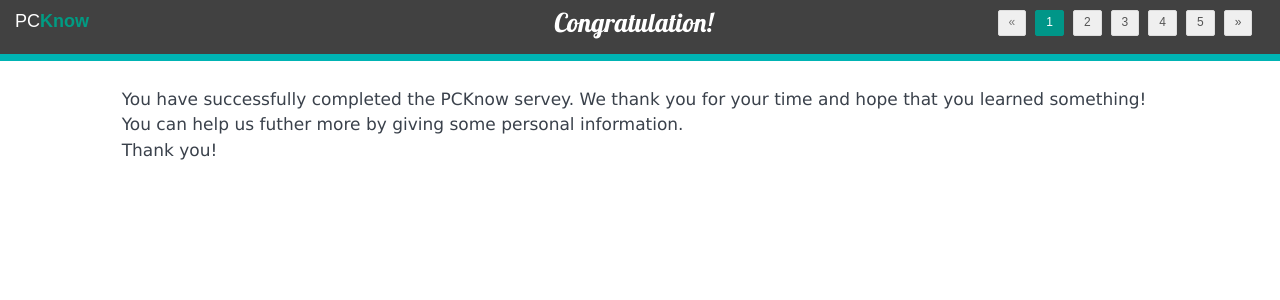
After one commit to poo92/Professional-Practice, a PHP site: page /final.php in a window 1280 px wide. The commit adds this page. Shown: the top 300 px of the page. Run offline with PHP 8.4, Linux system fonts and the light colour scheme; some libraries are stand-ins or nearby versions; some web fonts are replaced.

Commit message:
final page added

```diff
--- /dev/null
+++ b/final.php
@@ -0,0 +1,94 @@
+<!DOCTYPE html>
+<html>
+<head lang="en">
+    <meta charset="utf-8">
+    <meta http-equiv="X-UA-Compatible" content="IE=edge">
+    <meta name="viewport" content="width=device-width, initial-scale=1">
+    <title>PCKnow</title>
+
+
+    <link href="assets/css/bootstrap.min.css" rel="stylesheet">
+    <link href="assets/css/custom.css" rel="stylesheet">
+    <link href="assets/css/bootstrap.min.css" rel="stylesheet">
+    <link href="assets/css/mainCSS.css" rel="stylesheet">
+    <link href="assets/css/bootstrap.techie.css" rel="stylesheet">
+    <link rel="stylesheet" type="text/css" href="assets/css/style.css">
+
+    <link href='https://fonts.googleapis.com/css?family=Lobster' rel='stylesheet' type='text/css'>
+
+    <script src="assets/js/jquery-2.1.4.min.js"></script>
+
+</head>
+
+
+<body>
+<!-- Header -->
+<div id="header" style="background-color: #00b3b3; height: 61px;">
+
+    <nav class="navbar navbar-inverse navbar-fixed-top" role="navigation" style="min-height: 53px;">
+
+        <div class="navbar-header">
+            <button type="button" class="navbar-toggle" data-toggle="collapse" data-target=".navbar-ex1-collapse">
+                <span class="sr-only">Toggle navigation</span>
+                <span class="icon-bar"></span>
+                <span class="icon-bar"></span>
+                <span class="icon-bar"></span>
+            </button>
+            <a class="navbar-brand" href="index.php" style="padding: 10px 15px 0px; height: 46px;">PC<strong
+                    style="color : #009b83; ">Know</strong></a>
+        </div>
+        <div class="col-sm-8">
+            <div id="title" class="col-sm-offset-3">Congratulation!</div>
+        </div>
+        <div class="col-sm-3">
+            <ul class="nav navbar-right top-nav">
+                <li class="dropdown">
+                    <ul class="pagination pagination-sm" style="margin: 10px 0px;">
+                        <li class="page-item disabled">
+                            <a class="page-link" href="#" aria-label="Previous">
+                                <span aria-hidden="true">&laquo;</span>
+                                <span class="sr-only">Previous</span>
+                            </a>
+                        </li>
+                        <li class="page-item active">
+                            <a class="page-link" href="#">1 <span class="sr-only">(current)</span></a>
+                        </li>
+                        <li class="page-item"><a class="page-link" href="#">2</a></li>
+                        <li class="page-item"><a class="page-link" href="#">3</a></li>
+                        <li class="page-item"><a class="page-link" href="#">4</a></li>
+                        <li class="page-item"><a class="page-link" href="#">5</a></li>
+                        <li class="page-item">
+                            <a class="page-link" href="#" aria-label="Next">
+                                <span aria-hidden="true">&raquo;</span>
+                                <span class="sr-only">Next</span>
+                            </a>
+                        </li>
+                    </ul>
+                </li>
+            </ul>
+        </div>
+    </nav>
+</div>
+<!-- header end -->
+
+<form role="form" method="post" action="<?php echo htmlspecialchars($_SERVER["PHP_SELF"]); ?>">
+    <!-- Content -->
+    <div id="step5" style="display: block;">
+        <br>
+        <div>
+            <p class="col-xs-10 col-xs-offset-1 phase-3-Paragraph">You have successfully completed the PCKnow servey. We thank you for your time and hope that you learned something!
+            <br>
+            You can help us futher more by giving some personal information.
+            <br>
+            Thank you!</p>
+        </div>
+        <br>
+    </div>
+
+</form>
+</body>
+
+<script src="assets/js/jquery.min.js"></script>
+
+</body>
+</html>
```
Also changed, not shown: index.php (+8 -5 lines).
